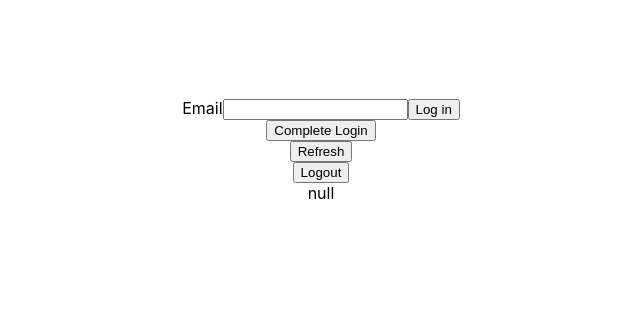
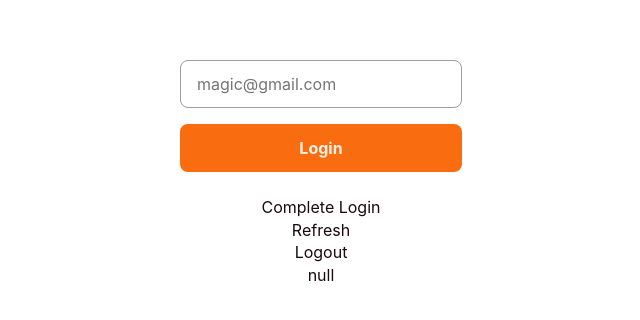
Before and after one commit to magus/next-magic-auth, a Next.js app: page / in a window 1280 px wide. Shown: the part 250-570 px from the top of the page, without its empty margins (319-959 px from the left). Built offline with nearby package versions, Linux system fonts and the light colour scheme.

Commit message:
login: styling

```diff
--- a/pages/auth/login.js
+++ b/pages/auth/login.js
@@ -49,11 +49,18 @@ export default function Login() {
   }
 
   return (
-    <div className={styles.login}>
-      <form onSubmit={handleSubmit}>
-        <label htmlFor="email">Email</label>
-        <input name="email" type="email" />
-        <button>Log in</button>
+    <div className={styles.container}>
+      <form className={styles.loginForm} onSubmit={handleSubmit}>
+        <label className={styles.loginLabel} htmlFor="email">
+          Email
+        </label>
+        <input
+          className={styles.loginInput}
+          name="email"
+          type="email"
+          placeholder="magic@gmail.com"
+        />
+        <button className={styles.loginButton}>Login</button>
       </form>
 
       <div>{phrase}</div>
--- a/styles/globals.css
+++ b/styles/globals.css
@@ -1,7 +1,28 @@
+:root {
+  --main-color: 249, 109, 16;
+  --secondary-color: 35, 181, 211;
+  --white: 255, 255, 255;
+  --black: 26, 9, 13;
+  --dark-blue: 9, 4, 70;
+
+  --font-small: 14px;
+  --font-normal: 16px;
+  --font-large: 20px;
+
+  --spacer: 8px;
+  --spacer-2: calc(var(--spacer) * 2);
+  --spacer-3: calc(var(--spacer) * 3);
+  --spacer-4: calc(var(--spacer) * 4);
+  --spacer-5: calc(var(--spacer) * 5);
+  --spacer-6: calc(var(--spacer) * 6);
+}
+
 html,
 body {
   padding: 0;
   margin: 0;
+  color: rgba(var(--black), 1.0);
+  font-size: 16px;
   font-family: -apple-system, BlinkMacSystemFont, Segoe UI, Roboto, Oxygen,
     Ubuntu, Cantarell, Fira Sans, Droid Sans, Helvetica Neue, sans-serif;
 }
@@ -13,6 +34,23 @@ a {
 
 * {
   box-sizing: border-box;
+
+  /*Reset's every elements apperance*/
+  background: none repeat scroll 0 0 transparent;
+  border: medium none;
+  border-spacing: 0;
+  list-style: none outside none;
+  margin: 0;
+  padding: 0;
+  text-align: left;
+  text-decoration: none;
+  text-indent: 0;
+  color: rgba(var(--black), 1.0);
+  font-size: 16px;
+  font-family: -apple-system, BlinkMacSystemFont, Segoe UI, Roboto, Oxygen,
+    Ubuntu, Cantarell, Fira Sans, Droid Sans, Helvetica Neue, sans-serif;
+  font-weight: normal;
+  line-height: 1.42rem;
 }
 
 html,
--- a/styles/login.module.css
+++ b/styles/login.module.css
@@ -1,7 +1,47 @@
-.login {
+.container {
+  --button-height: var(--spacer-6);
+
   height: 100%;
   display: flex;
   flex-direction: column;
   justify-content: center;
   align-items: center;
 }
+
+.loginForm {
+  max-width: 480px;
+  min-width: 320px;
+  padding: var(--spacer-3);
+  display: flex;
+  flex-direction: column;
+  justify-content: center;
+  align-items: center;
+}
+
+.loginLabel {
+  visibility: hidden;
+  align-self: flex-start;
+  font-size: var(--font-small);
+  margin: 0 0 0 1px;
+}
+
+.loginInput {
+  margin: 0  0 var(--spacer-2) 0;
+  width: 100%;
+  height: var(--button-height);
+  border: 1px solid rgba(var(--black), 0.4);
+  border-radius: var(--spacer);
+  padding: var(--spacer) var(--spacer-2);
+}
+
+.loginButton {
+  width: 100%;
+  height: var(--button-height);
+  border-radius: var(--spacer);
+  background-color: rgba(var(--main-color), 1.0);
+  display: flex;
+  justify-content: center;
+  line-height: var(--button-height);
+  color: rgba(var(--white), 0.9);
+  font-weight: 700;
+}
```
